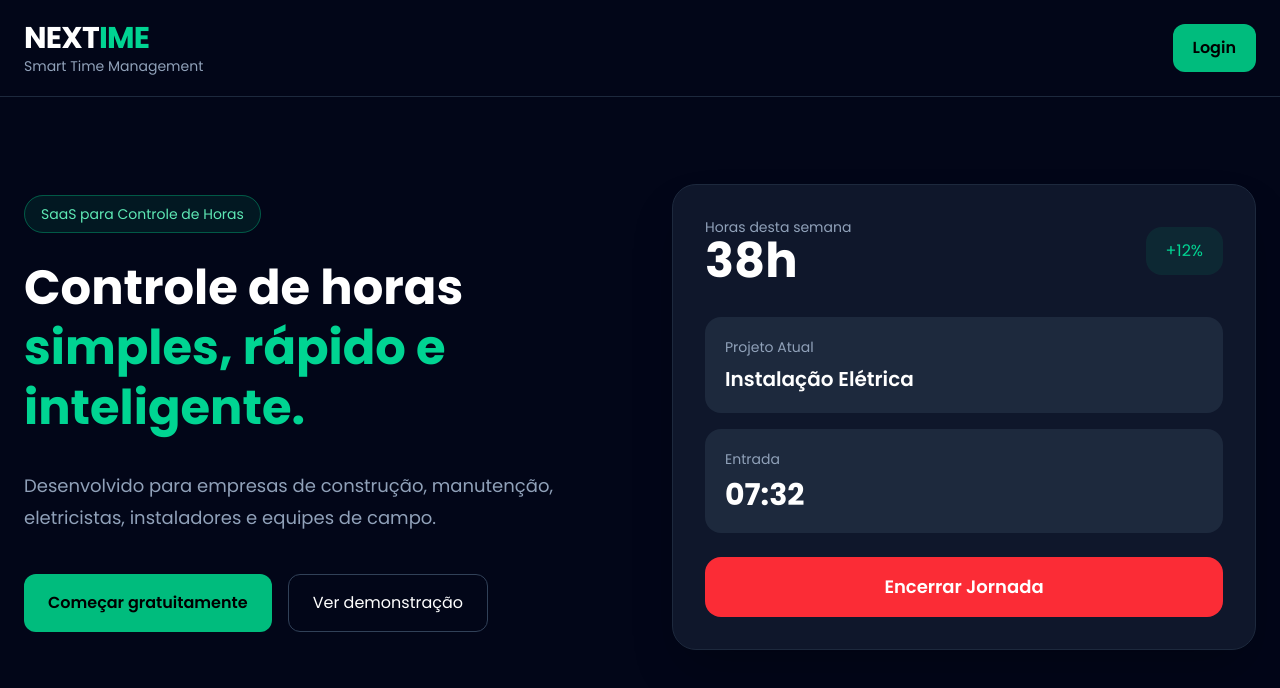
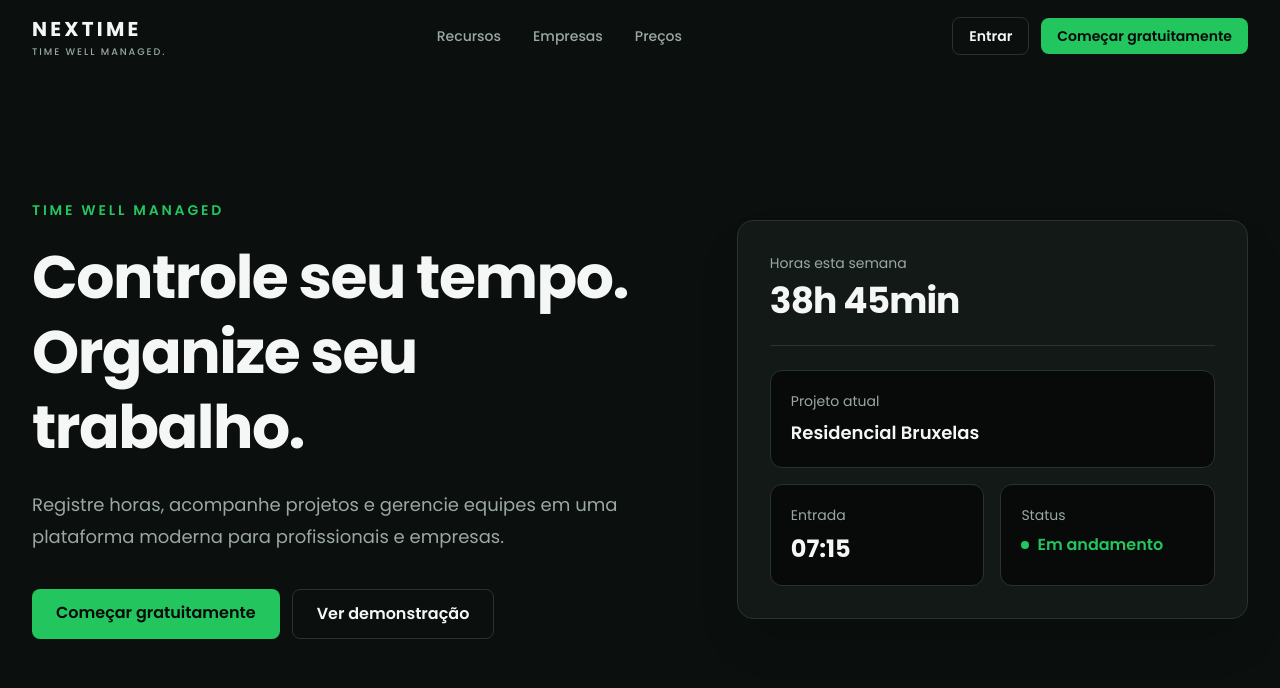
Before and after one commit to Gilberto-Assuncao/nextime, a Next.js app: page / in a window 1280 px wide. Shown: the top 688 px of the page. Built offline with nearby package versions, Linux system fonts and the light colour scheme.

Commit message:
feat: create NEXTIME landing page

```diff
--- a/app/page.tsx
+++ b/app/page.tsx
@@ -1,106 +1,69 @@
+import Header from "@/components/layout/Header";
+
 export default function Home() {
   return (
-    <main className="min-h-screen bg-slate-950 text-white">
-      {/* Header */}
-      <header className="border-b border-slate-800">
-        <div className="mx-auto flex max-w-7xl items-center justify-between px-6 py-5">
+    <main className="min-h-screen bg-background text-foreground">
+      <Header />
+
+      <section className="mx-auto grid max-w-[1280px] gap-14 px-5 py-16 sm:px-8 sm:py-24 lg:grid-cols-[1.1fr_0.9fr] lg:items-center lg:gap-20 lg:py-32">
         <div>
-            <h1 className="text-3xl font-bold tracking-tight">
-              NEXT<span className="text-emerald-400">IME</span>
+          <p className="mb-5 text-sm font-semibold uppercase tracking-[0.2em] text-primary">
+            Time well managed
+          </p>
+          <h1 className="max-w-3xl text-4xl font-bold leading-tight tracking-tight sm:text-5xl lg:text-6xl">
+            Controle seu tempo.
+            <br />
+            Organize seu trabalho.
           </h1>
-            <p className="text-sm text-slate-400">
-              Smart Time Management
-            </p>
-          </div>
-
-          <button className="rounded-xl bg-emerald-500 px-5 py-3 font-semibold text-black transition hover:bg-emerald-400">
-            Login
-          </button>
-        </div>
-      </header>
-
-      {/* Hero */}
-      <section className="mx-auto flex min-h-[80vh] max-w-7xl items-center px-6">
-        <div className="grid gap-16 lg:grid-cols-2 lg:items-center">
-
-          <div>
-            <span className="rounded-full border border-emerald-500/40 bg-emerald-500/10 px-4 py-2 text-sm text-emerald-300">
-              SaaS para Controle de Horas
-            </span>
-
-            <h2 className="mt-8 text-5xl font-bold leading-tight">
-              Controle de horas
-              <br />
-              <span className="text-emerald-400">
-                simples, rápido e inteligente.
-              </span>
-            </h2>
-
-            <p className="mt-8 max-w-xl text-lg leading-8 text-slate-400">
-              Desenvolvido para empresas de construção, manutenção,
-              eletricistas, instaladores e equipes de campo.
+          <p className="mt-6 max-w-2xl text-base leading-7 text-muted sm:text-lg sm:leading-8">
+            Registre horas, acompanhe projetos e gerencie equipes em uma
+            plataforma moderna para profissionais e empresas.
           </p>
 
-            <div className="mt-10 flex gap-4">
-              <button className="rounded-xl bg-emerald-500 px-6 py-4 font-semibold text-black transition hover:bg-emerald-400">
+          <div className="mt-9 flex flex-col gap-3 sm:flex-row">
+            <a
+              href="#"
+              className="inline-flex justify-center rounded-lg bg-primary px-6 py-3 font-semibold text-background-deep hover:bg-primary-hover"
+            >
               Começar gratuitamente
-              </button>
-
-              <button className="rounded-xl border border-slate-700 px-6 py-4 transition hover:bg-slate-800">
+            </a>
+            <a
+              href="#"
+              className="inline-flex justify-center rounded-lg border border-border px-6 py-3 font-semibold text-foreground hover:bg-surface"
+            >
               Ver demonstração
-              </button>
+            </a>
           </div>
         </div>
 
-          {/* Dashboard Preview */}
-          <div className="rounded-3xl border border-slate-800 bg-slate-900 p-8 shadow-2xl">
-
-            <div className="mb-8 flex items-center justify-between">
-              <div>
-                <p className="text-sm text-slate-400">
-                  Horas desta semana
-                </p>
-
-                <h3 className="text-5xl font-bold">
-                  38h
-                </h3>
+        <div className="rounded-2xl border border-border bg-surface p-6 shadow-2xl shadow-black/20 sm:p-8">
+          <div className="border-b border-border pb-6">
+            <p className="text-sm text-muted">Horas esta semana</p>
+            <p className="mt-2 text-4xl font-bold tracking-tight">38h 45min</p>
           </div>
 
-              <div className="rounded-2xl bg-emerald-500/10 px-5 py-3 text-emerald-400">
-                +12%
+          <dl className="mt-6 grid gap-4 sm:grid-cols-2">
+            <div className="rounded-xl border border-border bg-background-deep p-5 sm:col-span-2">
+              <dt className="text-sm text-muted">Projeto atual</dt>
+              <dd className="mt-2 text-lg font-semibold">
+                Residencial Bruxelas
+              </dd>
             </div>
+            <div className="rounded-xl border border-border bg-background-deep p-5">
+              <dt className="text-sm text-muted">Entrada</dt>
+              <dd className="mt-2 text-2xl font-bold">07:15</dd>
             </div>
-
-            <div className="space-y-4">
-
-              <div className="rounded-2xl bg-slate-800 p-5">
-                <p className="text-sm text-slate-400">
-                  Projeto Atual
-                </p>
-
-                <h4 className="mt-2 text-xl font-semibold">
-                  Instalação Elétrica
-                </h4>
+            <div className="rounded-xl border border-border bg-background-deep p-5">
+              <dt className="text-sm text-muted">Status</dt>
+              <dd className="mt-2 flex items-center gap-2 font-semibold text-primary">
+                <span
+                  aria-hidden="true"
+                  className="h-2 w-2 rounded-full bg-primary"
+                />
+                Em andamento
+              </dd>
             </div>
-
-              <div className="rounded-2xl bg-slate-800 p-5">
-                <p className="text-sm text-slate-400">
-                  Entrada
-                </p>
-
-                <h4 className="mt-2 text-3xl font-bold">
-                  07:32
-                </h4>
-              </div>
-
-              <button className="mt-2 w-full rounded-2xl bg-red-500 py-4 text-lg font-semibold transition hover:bg-red-400">
-                Encerrar Jornada
-              </button>
-
-            </div>
-
-          </div>
-
+          </dl>
         </div>
       </section>
     </main>
--- /dev/null
+++ b/components/layout/Header.tsx
@@ -0,0 +1,46 @@
+export default function Header() {
+  return (
+    <header className="h-[72px] w-full bg-transparent">
+      <div className="mx-auto flex h-full max-w-[1280px] items-center justify-between gap-6 px-5 sm:px-8">
+        <a href="#" className="flex shrink-0 flex-col leading-none">
+          <span className="text-xl font-bold tracking-[0.16em] text-foreground">
+            NEXTIME
+          </span>
+          <span className="mt-1 hidden text-[0.6rem] font-medium tracking-[0.2em] text-muted sm:block">
+            TIME WELL MANAGED.
+          </span>
+        </a>
+
+        <nav
+          aria-label="Navegação principal"
+          className="hidden items-center gap-8 text-sm font-medium text-muted md:flex"
+        >
+          <a href="#" className="hover:text-foreground">
+            Recursos
+          </a>
+          <a href="#" className="hover:text-foreground">
+            Empresas
+          </a>
+          <a href="#" className="hover:text-foreground">
+            Preços
+          </a>
+        </nav>
+
+        <div className="flex items-center gap-2 sm:gap-3">
+          <a
+            href="#"
+            className="rounded-lg border border-border px-3 py-2 text-sm font-semibold text-foreground hover:bg-surface sm:px-4"
+          >
+            Entrar
+          </a>
+          <a
+            href="#"
+            className="rounded-lg bg-primary px-3 py-2 text-sm font-semibold text-background-deep hover:bg-primary-hover sm:px-4"
+          >
+            Começar<span className="hidden sm:inline"> gratuitamente</span>
+          </a>
+        </div>
+      </div>
+    </header>
+  );
+}
```
Lines whose indentation alone changed are shown as unchanged.
